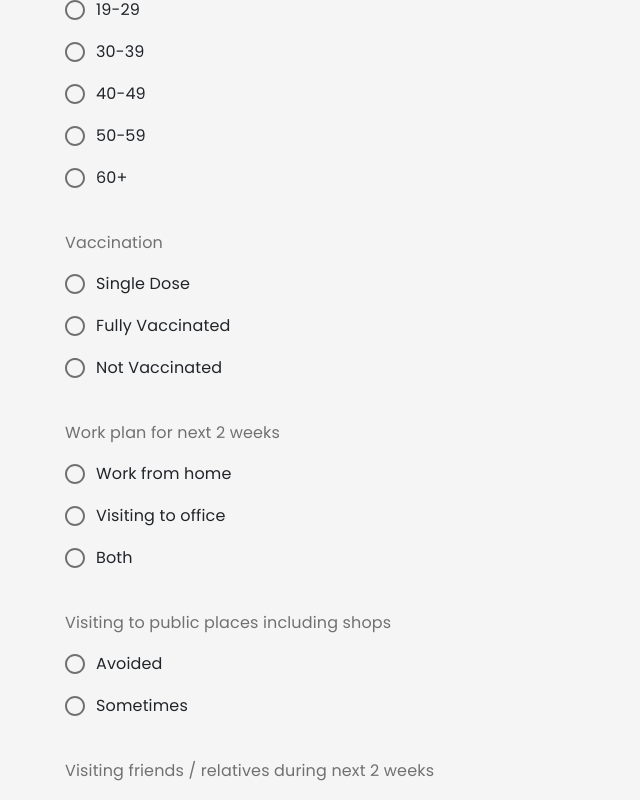
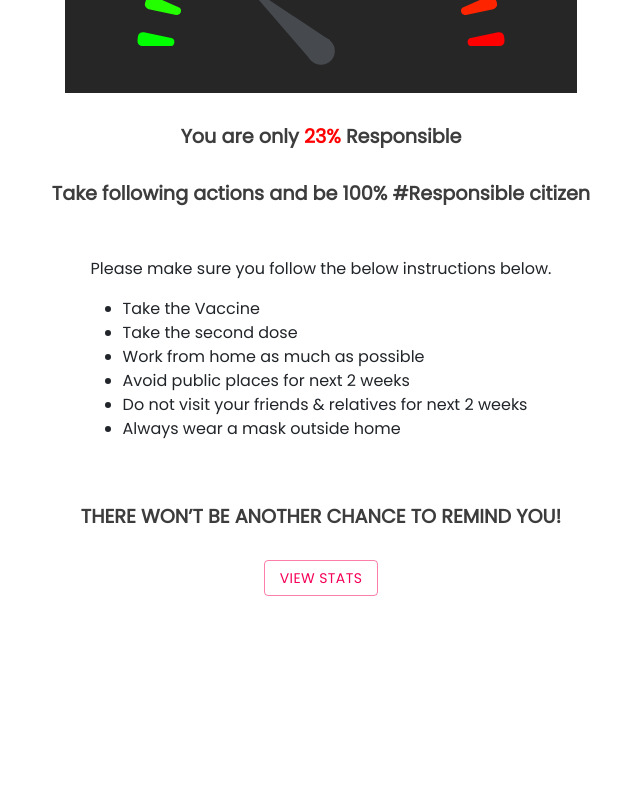
Before and after one commit to NTK7/responsible-me-tracker, a React (Create React App) app: page / in a window 1280 px wide. Shown: the part 400-1200 px from the top of the page, without its empty margins (319-959 px from the left). After the commit the page ends 1076 px from the top, so only its background shows below. Built offline with nearby package versions, Linux system fonts and the light colour scheme.

Commit message:
added live statistics navigation

```diff
--- a/src/app/Home.js
+++ b/src/app/Home.js
@@ -27,7 +27,7 @@ import {
   const [useOfMask, setUseOfMask] = useState(null);
   const [totalWeight, setTotalWeight] = useState(null);
 
-    const [displayResult, setDisplayResult] = useState(false);
+  const [displayResult, setDisplayResult] = useState(true);
   const [processing, setProcessing] = useState(false);
   const [anchorEl, setAnchorEl] = useState(null);
 
@@ -357,7 +357,8 @@ import {
         ) : processing ? (
           <Processing />
         ) : (
-            <Result percentage={totalWeight} age={age} />
+          // <Result percentage={totalWeight} age={age} />
+          <Result percentage={0.23} age={"60+"} />
         )}
       </Container>
     </Fade>
--- a/src/components/result/Result.js
+++ b/src/components/result/Result.js
@@ -3,19 +3,21 @@ import GaugeChart from "react-gauge-chart";
 import { useEffect, useState } from "react";
 import { Button } from "@material-ui/core";
 import { Fade } from "react-reveal";
+import { useHistory } from "react-router";
 
 function Result({ percentage, age }) {
   const [bestResults, setBestResults] = useState(false);
+  const history = useHistory();
 
   useEffect(() => {
     console.log(percentage);
     percentage === 1 && setBestResults(true);
   }, [percentage]);
 
-  const onHandleRefreshPage = () => {
-    window.scrollTo(0, 0);
-    window.location.href = "/";
-  };
+  // const onHandleRefreshPage = () => {
+  //   window.scrollTo(0, 0);
+  //   window.location.href = "/";
+  // };
 
   return (
     <Fade>
@@ -66,8 +68,8 @@ function Result({ percentage, age }) {
         <Button
           color="secondary"
           variant="outlined"
-          onClick={onHandleRefreshPage}>
-          Try Again
+          onClick={() => history.push('/visualization')}>
+          View Stats
         </Button>
       </Container>
     </Fade>
```
Lines whose indentation alone changed are shown as unchanged.
